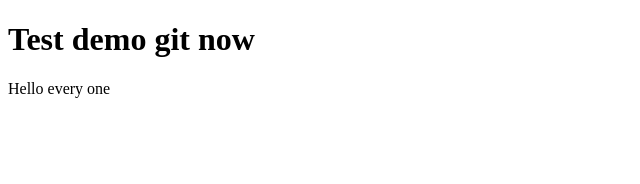
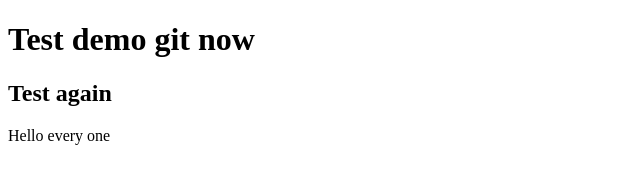
Before and after one commit to ctv261/git-demo-jan, a plain HTML site: page index.html in a window 1280 px wide. Shown: the whole page, without its empty margins (0-640 px from the left). Drawn offline with Linux system fonts and the light colour scheme.

Commit message:
test done

```diff
--- a/index.html
+++ b/index.html
@@ -3,6 +3,7 @@
     <head> </head>
     <body>
         <h1>Test demo git now</h1>
+        <h2>Test again</h2>
         <div>Hello every one</div>
     </body>
 </html>
```
